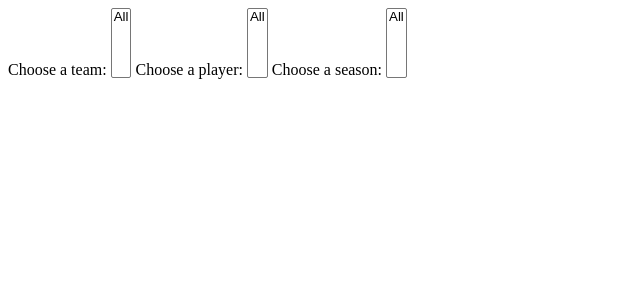
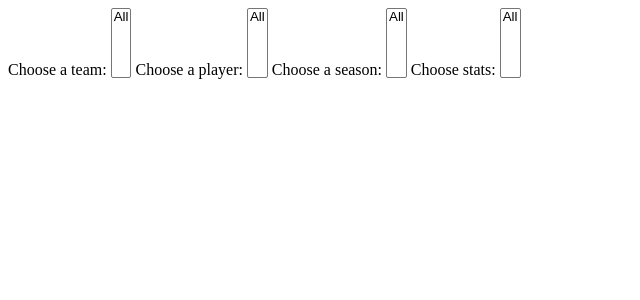
Before and after one commit to scottcm73/basketball_player_stats, a Flask app: page / in a window 1280 px wide. Shown: the top 300 px of the page, without its empty margins (0-640 px from the left). Run offline with Flask 2, Linux system fonts and the light colour scheme; parts of the project's set-up code (start-up, migrations or seed data) failed here and were passed over; some libraries are stand-ins or nearby versions.

```diff
--- a/templates/main.html
+++ b/templates/main.html
@@ -29,6 +29,11 @@
       <option value="all">All</option>
 
     </select>
+    <label for="sm_stats">Choose stats:</label>
+    <select name="stats" id="stats" multiple>
+      <option value="all">All</option>
+
+    </select>
 
     <div id="myDiv"></div>
 
```
